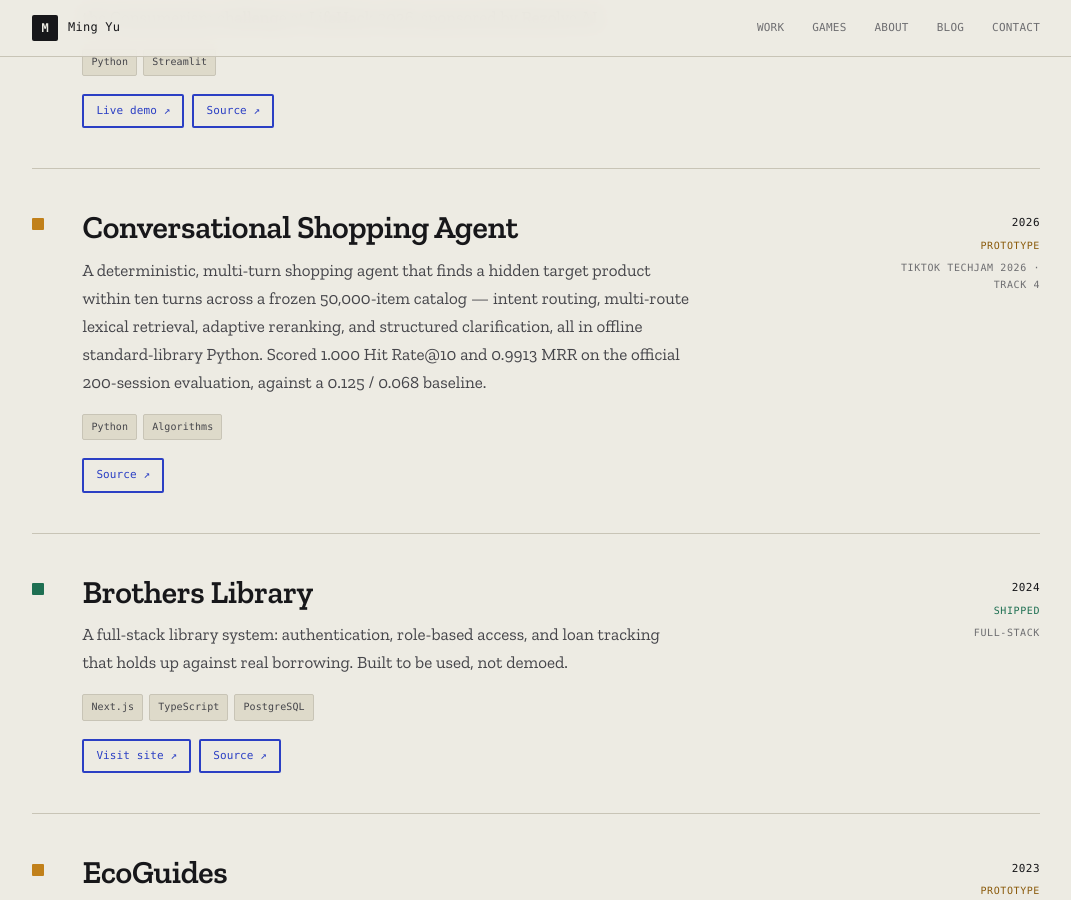
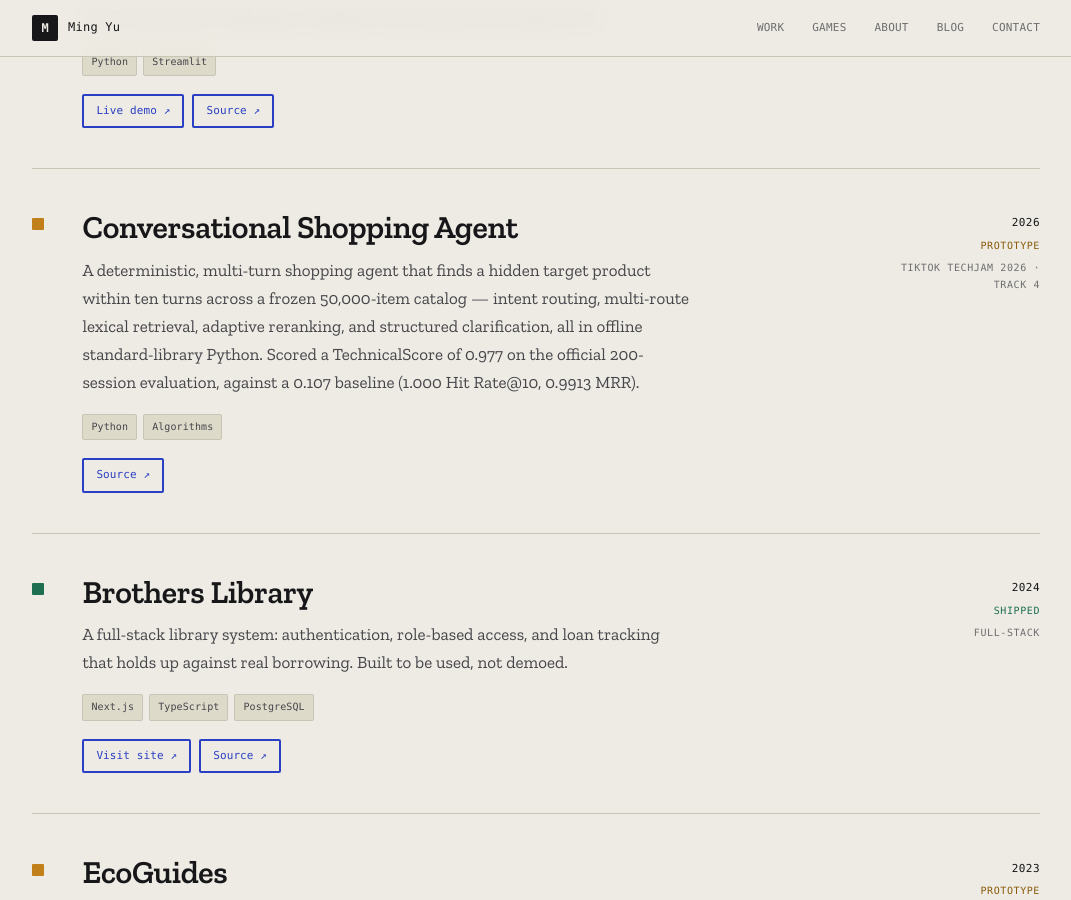
Before and after one commit to mingyyu/mingyyu.github.io, a Jekyll site: the page index.html, which Jekyll copies as it is, in a window 1280 px wide and 900 px high, scrolled down 730 px. Shown: the whole window, without its empty margins (104-1175 px from the left). Built offline with Jekyll 4.4.1, drawn with Linux system fonts in a browser that asks for light colours; some web fonts are replaced.

Commit message:
Lead with TechnicalScore in TechJam entry description

```diff
--- a/index.html
+++ b/index.html
@@ -152,8 +152,8 @@
                 A deterministic, multi-turn shopping agent that finds a hidden target product within
                 ten turns across a frozen 50,000-item catalog &mdash; intent routing, multi-route lexical
                 retrieval, adaptive reranking, and structured clarification, all in offline standard-library
-                Python. Scored 1.000 Hit Rate@10 and 0.9913 MRR on the official 200-session evaluation,
-                against a 0.125 / 0.068 baseline.
+                Python. Scored a TechnicalScore of 0.977 on the official 200-session evaluation, against a
+                0.107 baseline (1.000 Hit Rate@10, 0.9913 MRR).
               </p>
               <ul class="tags">
                 <li>Python</li>
```
